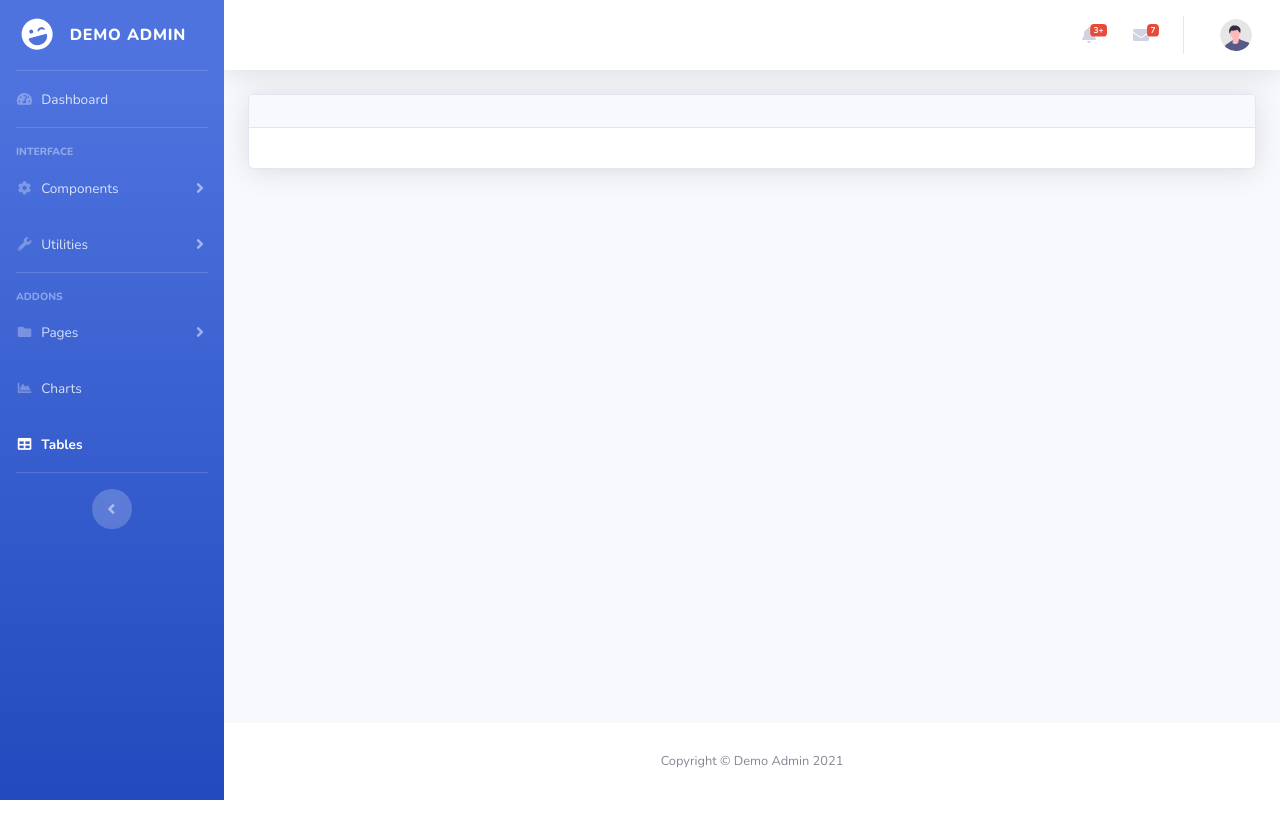
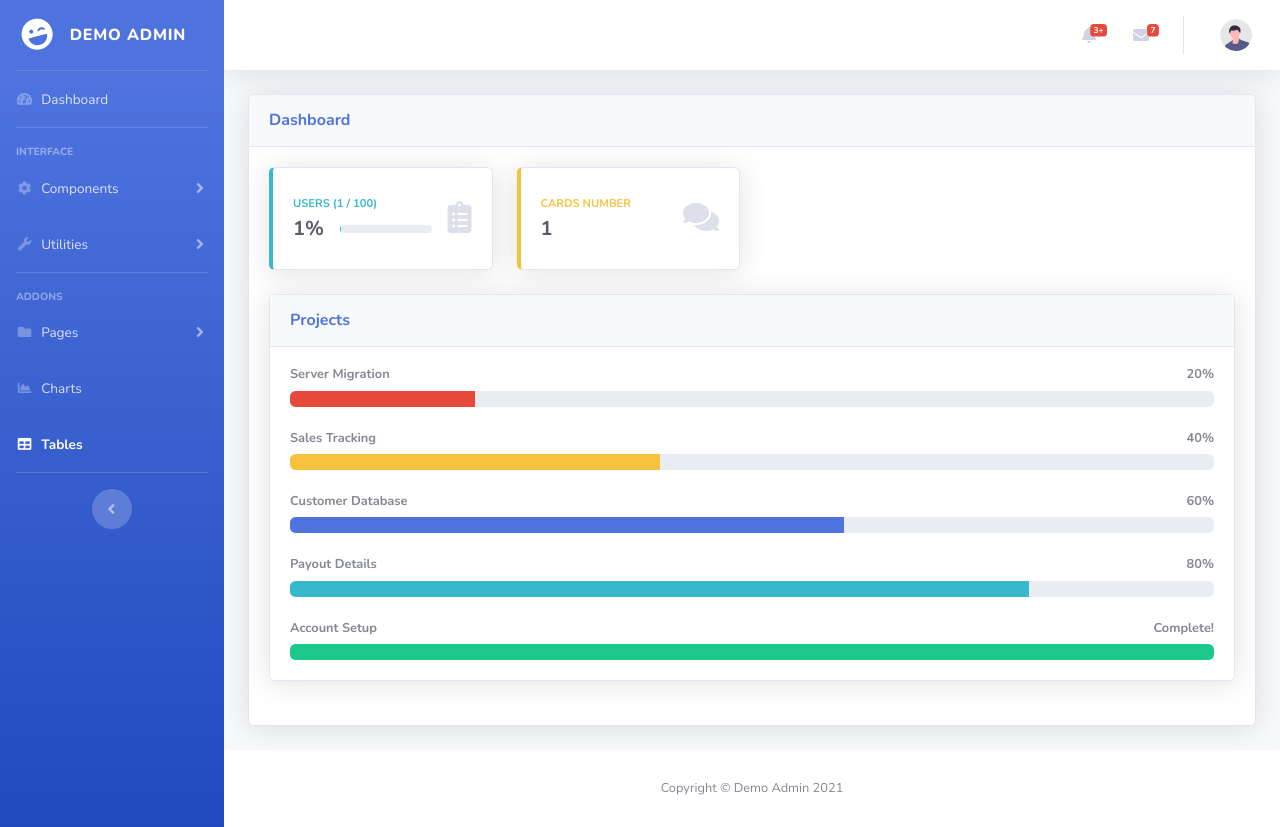
Before and after one commit to helchall/demo, a Symfony app: template templates/dashboard/index.html.twig in a window 1280 px wide. Before the commit the page ends 800 px from the top, so only its background shows below. Run offline with Twig, Linux system fonts and the light colour scheme; the template is opened without the code that fills it: most values are stand-ins (such as "Sample title", 1, 10 or a date in 2020); some libraries are stand-ins or nearby versions.

Commit message:
Updating dashboard template

```diff
--- a/templates/dashboard/index.html.twig
+++ b/templates/dashboard/index.html.twig
@@ -2,6 +2,107 @@
 
 {% block title %}Dashboard{% endblock %}
 
+{% block page_title %}Dashboard{% endblock %}
+
 {% block body %}
+    <!-- Content Row -->
+    <div class="row">
+        <!-- Users -->
+        <div class="col-xl-3 col-md-6 mb-4">
+            <div class="card border-left-info shadow h-100 py-2">
+                <div class="card-body">
+                    <div class="row no-gutters align-items-center">
+                        <div class="col mr-2">
+                            <div class="text-xs font-weight-bold text-info text-uppercase mb-1">
+                                Users ({{ users_count }} / 100)
+                            </div>
+                            <div class="row no-gutters align-items-center">
+                                <div class="col-auto">
+                                    <div class="h5 mb-0 mr-3 font-weight-bold text-gray-800">{{ users_count }}%</div>
+                                </div>
+                                <div class="col">
+                                    <div class="progress progress-sm mr-2">
+                                        <div class="progress-bar bg-info" role="progressbar"
+                                            style="width: {{ users_count }}%" aria-valuenow="{{ users_count }}" aria-valuemin="0"
+                                            aria-valuemax="100"></div>
+                                    </div>
+                                </div>
+                            </div>
+                        </div>
+                        <div class="col-auto">
+                            <i class="fas fa-clipboard-list fa-2x text-gray-300"></i>
+                        </div>
+                    </div>
+                </div>
+            </div>
+        </div>
 
+        <!-- Cards -->
+        <div class="col-xl-3 col-md-6 mb-4">
+            <div class="card border-left-warning shadow h-100 py-2">
+                <div class="card-body">
+                    <div class="row no-gutters align-items-center">
+                        <div class="col mr-2">
+                            <div class="text-xs font-weight-bold text-warning text-uppercase mb-1">
+                                Cards number
+                            </div>
+                            <div class="h5 mb-0 font-weight-bold text-gray-800">{{ cards_count }}</div>
+                        </div>
+                        <div class="col-auto">
+                            <i class="fas fa-comments fa-2x text-gray-300"></i>
+                        </div>
+                    </div>
+                </div>
+            </div>
+        </div>
+    </div>
+
+    <!-- Project Card Example -->
+    <div class="card shadow mb-4">
+        <div class="card-header py-3">
+            <h6 class="m-0 font-weight-bold text-primary">Projects</h6>
+        </div>
+        <div class="card-body">
+            <h4 class="small font-weight-bold">
+                Server Migration <span class="float-right">20%</span>
+            </h4>
+            <div class="progress mb-4">
+                <div class="progress-bar bg-danger" role="progressbar" style="width: 20%"
+                    aria-valuenow="20" aria-valuemin="0" aria-valuemax="100">
+                </div>
+            </div>
+            <h4 class="small font-weight-bold">
+                Sales Tracking <span class="float-right">40%</span>
+            </h4>
+            <div class="progress mb-4">
+                <div class="progress-bar bg-warning" role="progressbar" style="width: 40%"
+                    aria-valuenow="40" aria-valuemin="0" aria-valuemax="100">
+                </div>
+            </div>
+            <h4 class="small font-weight-bold">
+                Customer Database <span class="float-right">60%</span>
+            </h4>
+            <div class="progress mb-4">
+                <div class="progress-bar" role="progressbar" style="width: 60%"
+                    aria-valuenow="60" aria-valuemin="0" aria-valuemax="100">
+                </div>
+            </div>
+            <h4 class="small font-weight-bold">
+                Payout Details <span class="float-right">80%</span>
+            </h4>
+            <div class="progress mb-4">
+                <div class="progress-bar bg-info" role="progressbar" style="width: 80%"
+                    aria-valuenow="80" aria-valuemin="0" aria-valuemax="100">
+                </div>
+            </div>
+            <h4 class="small font-weight-bold">
+                Account Setup <span class="float-right">Complete!</span>
+            </h4>
+            <div class="progress">
+                <div class="progress-bar bg-success" role="progressbar" style="width: 100%"
+                    aria-valuenow="100" aria-valuemin="0" aria-valuemax="100">
+                </div>
+            </div>
+        </div>
+    </div>
 {% endblock %}
```
